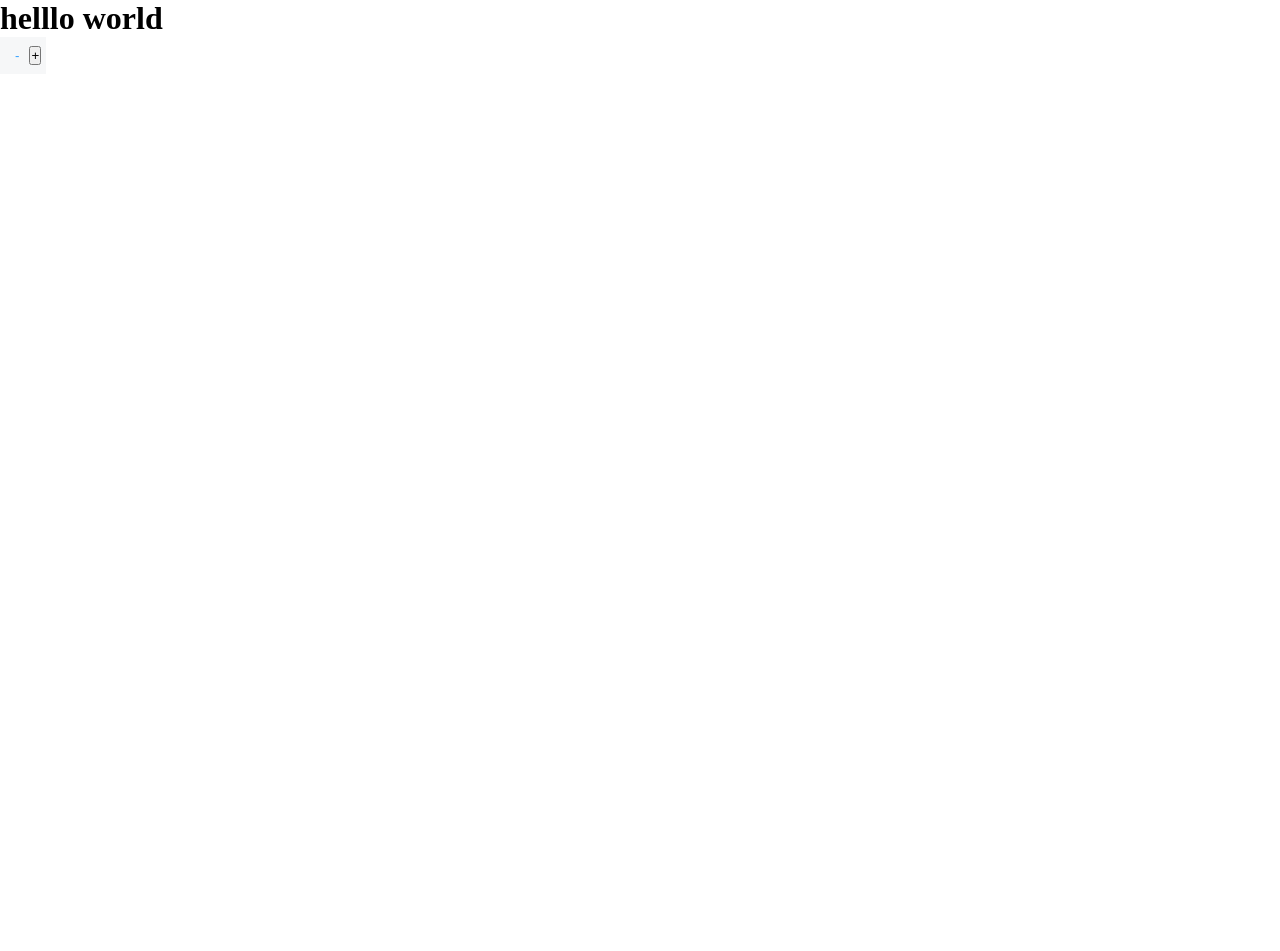
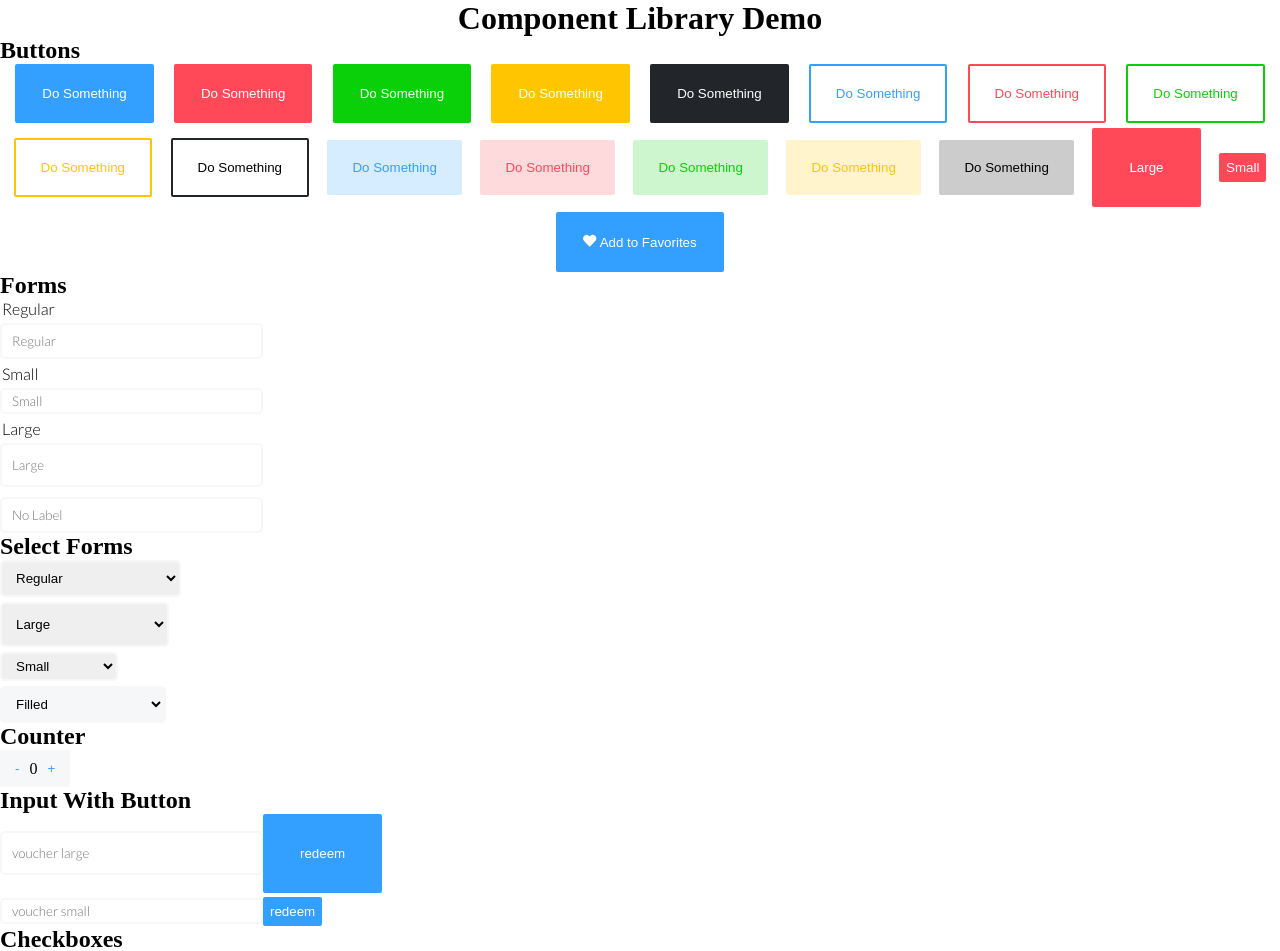
Before and after one commit to JpadillaCoding/Component-Library, a React (Create React App) app: page / in a window 1280 px wide. Shown: the top 951 px of the page. Before the commit the page ends 800 px from the top, so only its background shows below. Built offline with nearby package versions, Linux system fonts and the light colour scheme.

Commit message:
Rendered sample components to  index f to index file

```diff
--- /dev/null
+++ b/public/index.css
@@ -0,0 +1,32 @@
+* {
+    padding: 0px;
+    margin: 0px;
+}
+h1 {
+    text-align: center;
+}
+.component-buttons {
+    display: flex;
+    align-items: center;
+    justify-content: space-evenly;
+    flex-wrap: wrap;
+    gap: 5px;
+}
+.component-forms {
+    display: flex;
+    flex-direction: column;
+    gap: 5px;
+}
+.component-select {
+    display: flex;
+    flex-direction: column;
+    gap: 5px;
+}
+.component-counter {
+    display: flex;
+    flex-direction: column;
+}
+.component-checkbox {
+    display: flex;
+    flex-direction: row;
+}
--- a/public/index.html
+++ b/public/index.html
@@ -9,10 +9,10 @@
       name="description"
       content="Web site created using create-react-app"
     />
+    <link rel="stylesheet" href="index.css">
     <title>Component library</title>
   </head>
   <body>
-    <noscript>You need to enable JavaScript to run this app.</noscript>
     <div id="root"></div>
 
   </body>
--- a/src/App.js
+++ b/src/App.js
@@ -1,10 +1,67 @@
 import Counter from "./components/counter/counter";
+import Button from "./components/button/button";
+import Form from "./components/form/form";
+import Select from "./components/select/select";
+import InputButton from "./components/inputButton/inputButton";
+import Checkbox from "./components/checkbox/checkbox";
+
+
+import { FaHeart } from "react-icons/fa";
 
 function App() {
   return (
     <div className="App">
-      <h1>helllo world</h1>
-      <Counter />
+      <h1>Component Library Demo</h1>
+      <h2>Buttons</h2>
+      <div className="component-buttons">
+        <Button label="Do Something" type="primary"/>
+        <Button label="Do Something" type="danger"/>
+        <Button label="Do Something" type="success"/>
+        <Button label="Do Something" type="warning"/>
+        <Button label="Do Something" type=""/>
+        <Button label="Do Something" type="primary" fill="outline"/>
+        <Button label="Do Something" type="danger" fill="outline"/>
+        <Button label="Do Something" type="success" fill="outline"/>
+        <Button label="Do Something" type="warning" fill="outline"/>
+        <Button label="Do Something" type="" fill="outline"/>
+        <Button label="Do Something" type="primary" fill="fill"/>
+        <Button label="Do Something" type="danger" fill="fill"/>
+        <Button label="Do Something" type="success" fill="fill"/>
+        <Button label="Do Something" type="warning" fill="fill"/>
+        <Button label="Do Something" type="" fill="fill"/>
+        <Button label="Large" type="danger" size="large"/>
+        <Button label="Small" type="danger" size="small"/>
+        <Button label="Add to Favorites" type="primary" size ="smaller" icon={<FaHeart />} />
+      </div>
+      <h2>Forms</h2>
+      <div className="component-forms">
+        <Form label="Regular" size=""/>
+        <Form label="Small" size="small"/>
+        <Form label="Large" size="large"/>
+        <Form placeholder="No Label" size=""/>
+      </div>
+      <h2>Select Forms</h2>
+      <div className="component-select">
+        <Select placeholder="Regular"/>
+        <Select placeholder="Large" size="large"/>
+        <Select placeholder="Small" size="small"/>
+        <Select placeholder="Filled" fill="filled"/>
+      </div>
+      <h2>Counter</h2>
+      <div className="component-counter">
+        <Counter starting={0} min={0} max={10} amount={2}/>
+      </div>
+      <h2>Input With Button</h2>
+      <div>
+        <InputButton placeholder="voucher large" label="redeem" size="large"/>
+        <InputButton placeholder="voucher small" label="redeem" size="small"/>
+      </div>
+      <h2>Checkboxes</h2>
+      <div className="component-checkbox">
+        <Checkbox color="blue" label="placeholder"/>
+        <Checkbox color="blue"/>
+        <Checkbox color="black"/>
+      </div>
     </div>
   );
 }
--- a/src/components/button/button.js
+++ b/src/components/button/button.js
@@ -1,6 +1,5 @@
 import React from 'react';
 import "./button.css"
-
 
 
 const Button = (props) => {
@@ -26,7 +25,7 @@ const Button = (props) => {
 
     return (
         <button className={classList} onClick={props.action}>
-            {props.icon}{props.label}
+            {props.icon} {props.label}
         </button>
     )
 }
--- a/src/components/counter/counter.js
+++ b/src/components/counter/counter.js
@@ -18,7 +18,7 @@ function Counter(props){
         <div className="wrapper">
             <button className="counter-button" onClick={handleMinus}>-</button>
             <p>{count}</p>
-            <button className="counter-buttton" onClick={handlePlus}>+</button>
+            <button className="counter-button" onClick={handlePlus}>+</button>
         </div>
     )
 }
```
Also changed, not shown: 1 other file (tests, documents, lock files or other folders).
